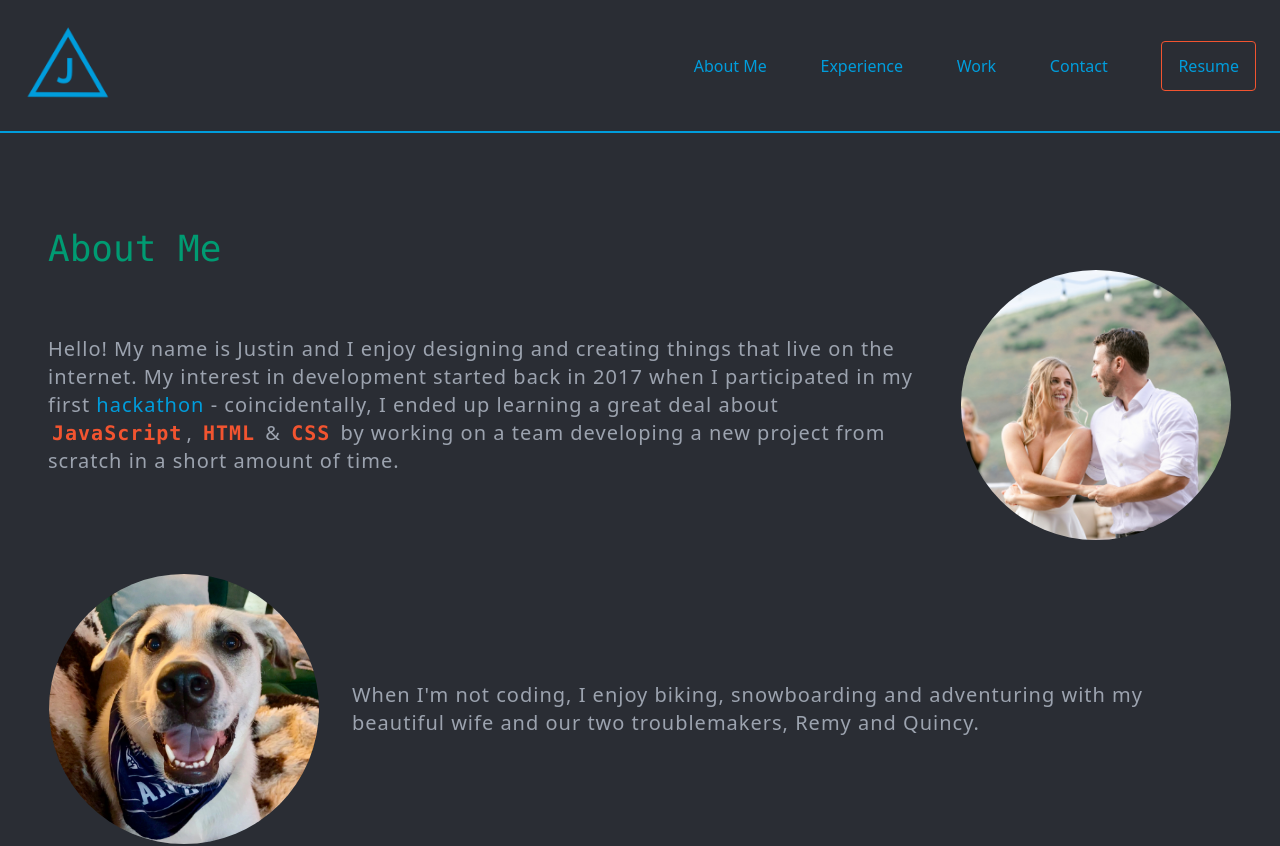
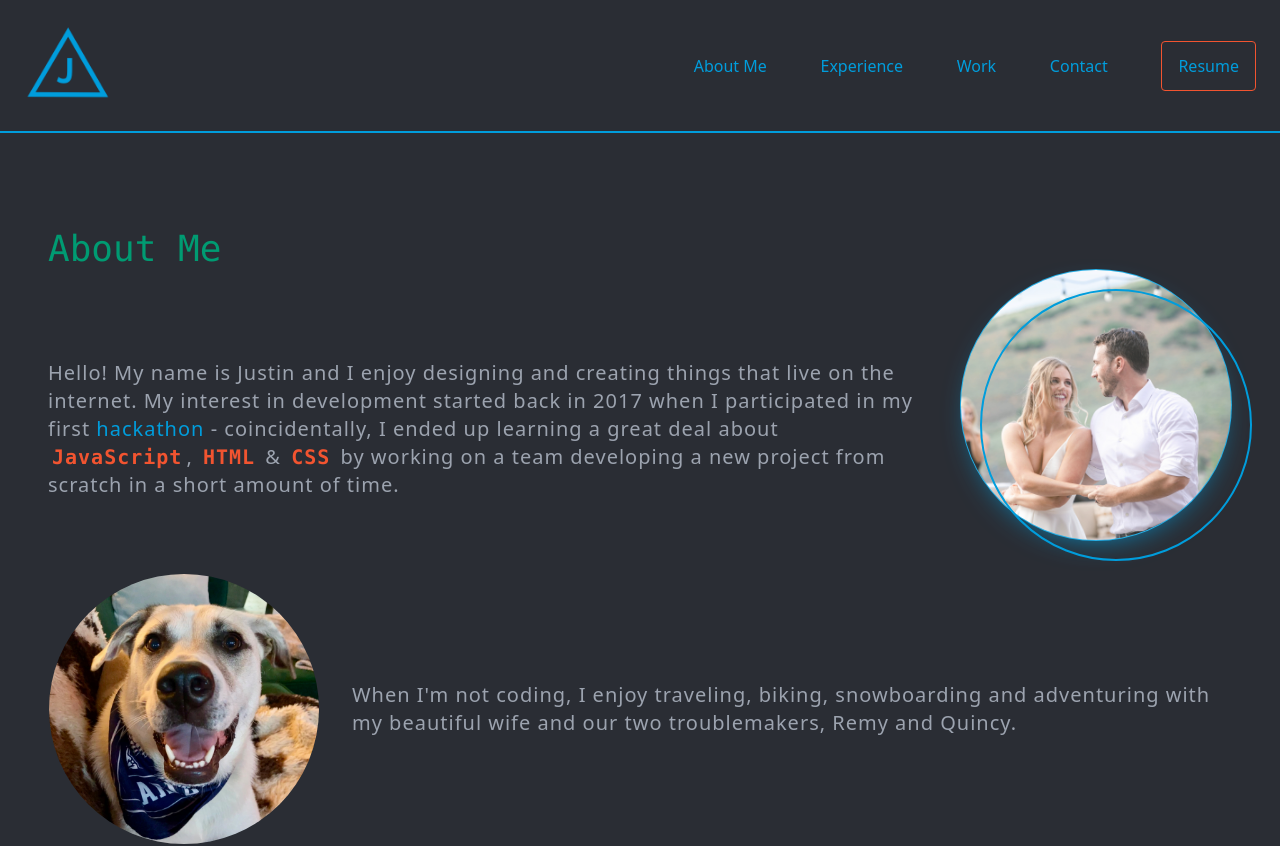
Before and after one commit to jmblalock/next-js-blog, a Next.js app: page /about in a window 1280 px wide. Shown: the top 846 px of the page. Built offline with nearby package versions, Linux system fonts and the light colour scheme.

Commit message:
about page z-index work

```diff
--- a/pages/about.js
+++ b/pages/about.js
@@ -6,7 +6,7 @@ export default function About() {
     <Container>
       <h2 className="text-green-cyan text-4xl font-mono">About Me</h2>
       <div className="grid gap-8 md:grid-cols-4 ">
-        <p className="order-1 md:order-1 md:self-center md:col-span-3 tracking-wider text-xl text-gray-400">
+        <p className="order-1 md:order-1 md:self-center md:col-span-3 pt-12 tracking-wider text-xl text-gray-400">
           Hello! My name is Justin and I enjoy designing and creating things
           that live on the internet. My interest in development started back in
           2017 when I participated in my first{" "}
@@ -23,23 +23,26 @@ export default function About() {
           <CodeTag>CSS</CodeTag> by working on a team developing a new project
           from scratch in a short amount of time.
         </p>
-        <picture className="order-2 md:order-2">
-          <img
-            className="rounded-full border border-transparent hover:ring-4 hover:ring-dark-blue-grey"
-            src="/images/avatar.jpeg"
-            alt="My Avatar"
-          />
-        </picture>
+        <div className="z-0 w-full wrapper order-2 md:order-2">
+          <picture className="">
+            <img
+              className="z-10 w-full rounded-full border border-transparent hover:ring-4 hover:ring-dark-blue-grey"
+              src="/images/avatar.jpeg"
+              alt="My Avatar"
+            />
+          </picture>
+        </div>
         <picture className="order-4 md:order-3">
           <img
             className="rounded-full border border-transparent hover:ring-4 hover:ring-dark-blue-grey"
             src="/images/remy.jpeg"
-            alt="Remy Boy"
+            alt="Remy"
           />
         </picture>
         <p className="order-3 md:order-4 md:self-center md:col-span-3 tracking-wider text-xl text-gray-400">
-          When I'm not coding, I enjoy biking, snowboarding and adventuring with
-          my beautiful wife and our two troublemakers, Remy and Quincy.
+          When I'm not coding, I enjoy traveling, biking, snowboarding and
+          adventuring with my beautiful wife and our two troublemakers, Remy and
+          Quincy.
         </p>
         <div className="order-5 md:order-5 md:self-center md:col-span-3 tracking-wider text-xl text-gray-400">
           Here are a few technologies I've been working with recently:
@@ -68,7 +71,7 @@ export default function About() {
           <img
             className="rounded-full border border-transparent hover:ring-4 hover:ring-dark-blue-grey"
             src="/images/quincy.jpeg"
-            alt="Quincy Girl"
+            alt="Quincy"
           />
         </picture>
       </div>
--- a/styles/globals.css
+++ b/styles/globals.css
@@ -13,4 +13,38 @@
     content: "▹";
     color: #009ddc;
   }
+  .wrapper {
+    border-radius: 50%;
+    box-shadow: 0 10px 30px -15px #009ddc;
+    transition: all 0.25s cubic-bezier(0.645, 0.045, 0.355, 1);
+    display: block;
+    width: 100%;
+    background-color: #009ddc;
+    position: relative;
+  }
+  .wrapper::before {
+    content: "";
+    display: block;
+    position: absolute;
+    width: 100%;
+    height: 100%;
+    top: 0px;
+    left: 0px;
+    background-color: #2a2d34;
+    mix-blend-mode: screen;
+    border-radius: 50%;
+    transition: all 0.25s cubic-bezier(0.645, 0.045, 0.355, 1);
+  }
+  .wrapper::after {
+    content: "";
+    display: block;
+    position: absolute;
+    width: 100%;
+    height: 100%;
+    border-radius: 50%;
+    border: 2px solid #009ddc;
+    transition: all 0.25s cubic-bezier(0.645, 0.045, 0.355, 1);
+    top: 20px;
+    left: 20px;
+  }
 }
```
Also changed, not shown: public/images/quincy.jpeg.
